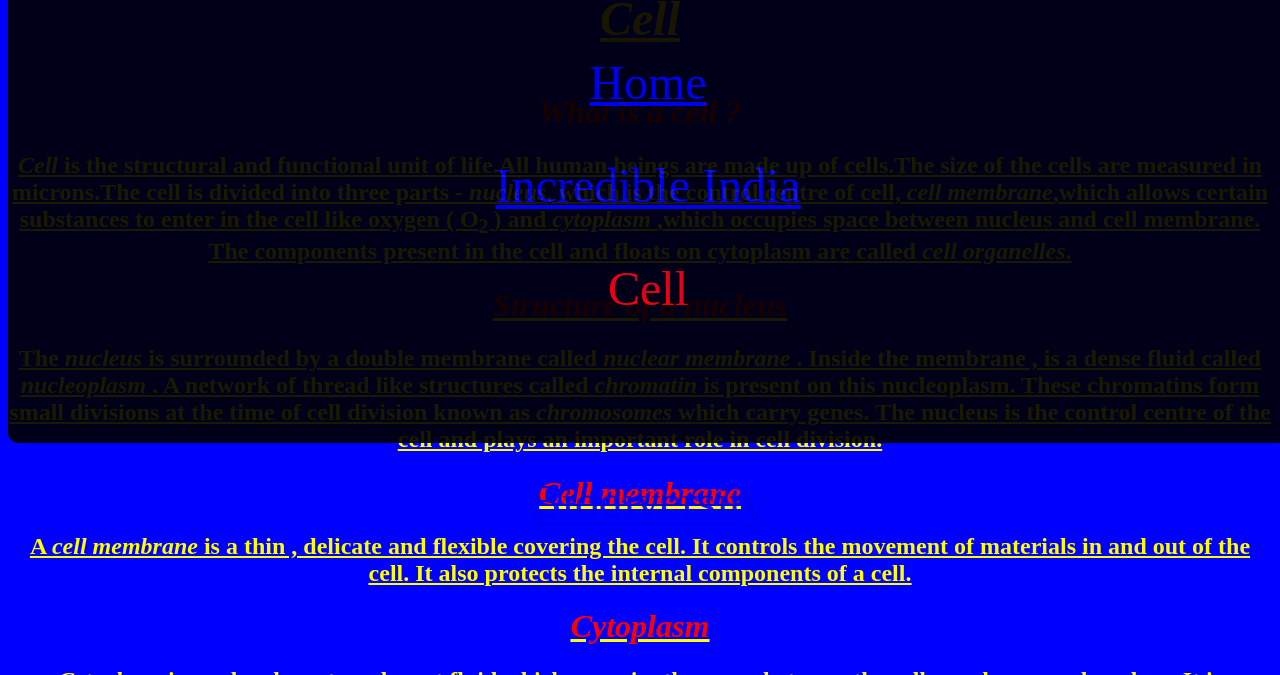
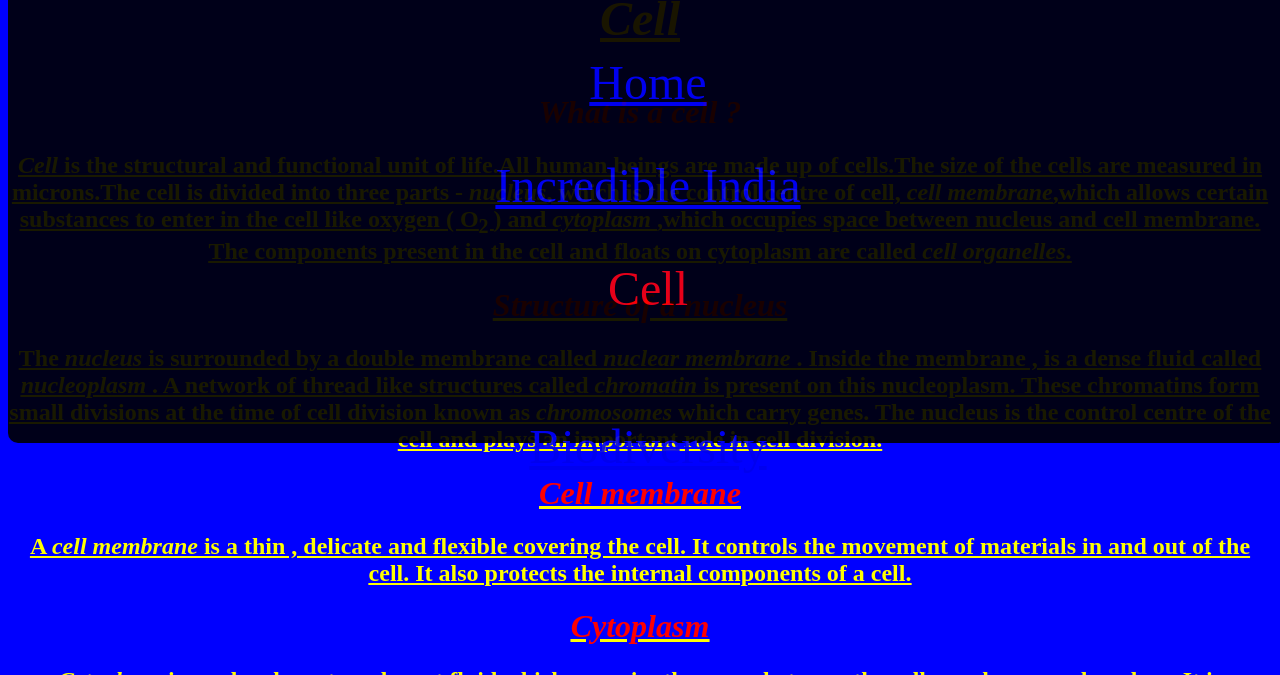
Before and after one commit to Leftwinter-Samyak/Cell.github.io, a plain HTML site: page index.html in a window 1280 px wide. Both pictures are taken after a click on the link 640 px from the left and 38 px from the top of the page. Shown: the part 125-800 px from the top of the page. Drawn offline with Linux system fonts and the light colour scheme.

Commit message:
Update index.html

```diff
--- a/index.html
+++ b/index.html
@@ -83,7 +83,7 @@ width = "30px" height = "30px"></img></a>
 <p style = "padding-top : 5%; ">
 <a href = "https://leftwinter-samyak.github.io/LeftLearner.github.io/">Home</a></p>
    <a href = "https://leftwinter-samyak.github.io/IncredibleIndia.github.io/">Incredible India</a>
-  <p style = "color : red;">Cell</p><br><br>
+  <p style = "color : red;">Cell</p><br>
   <a href = "https://leftwinter-samyak.github.io/Biodiversity.github.io/">Biodiversity</a>
   </font>
   </div>
```
